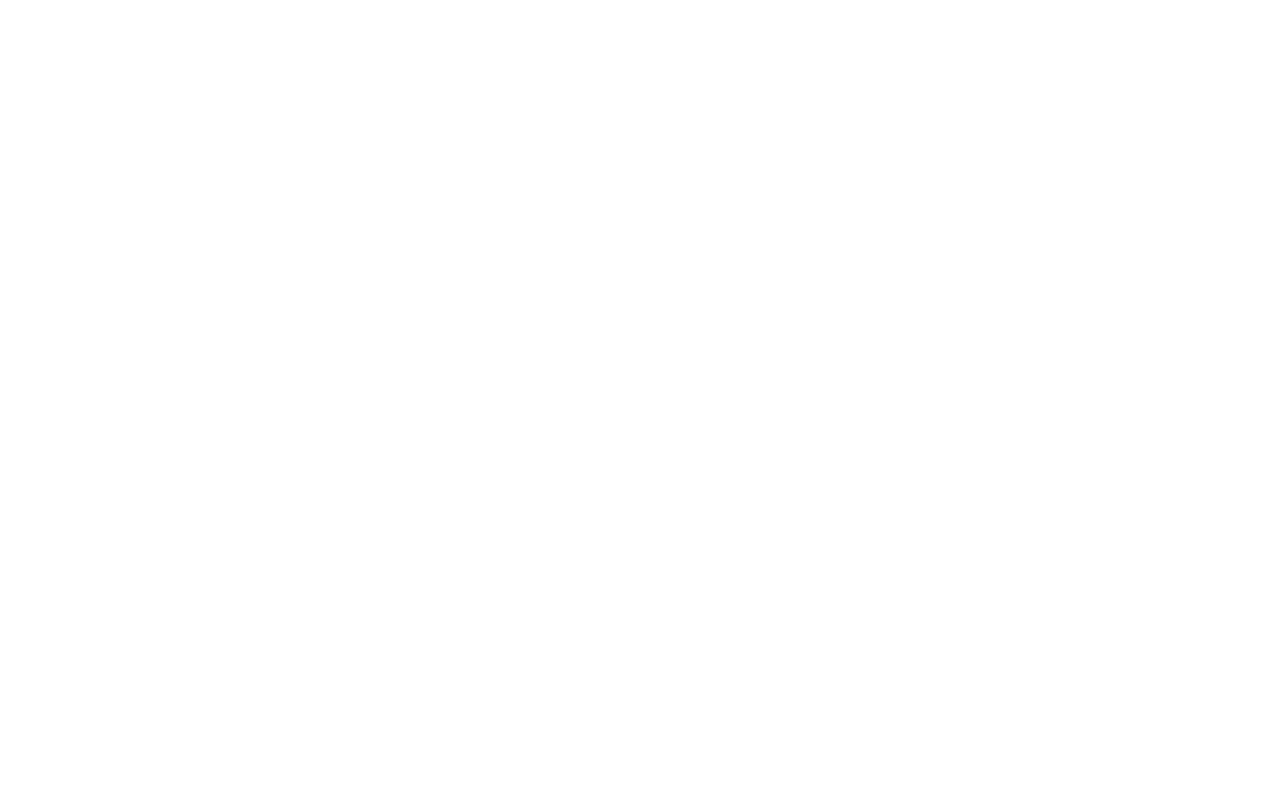
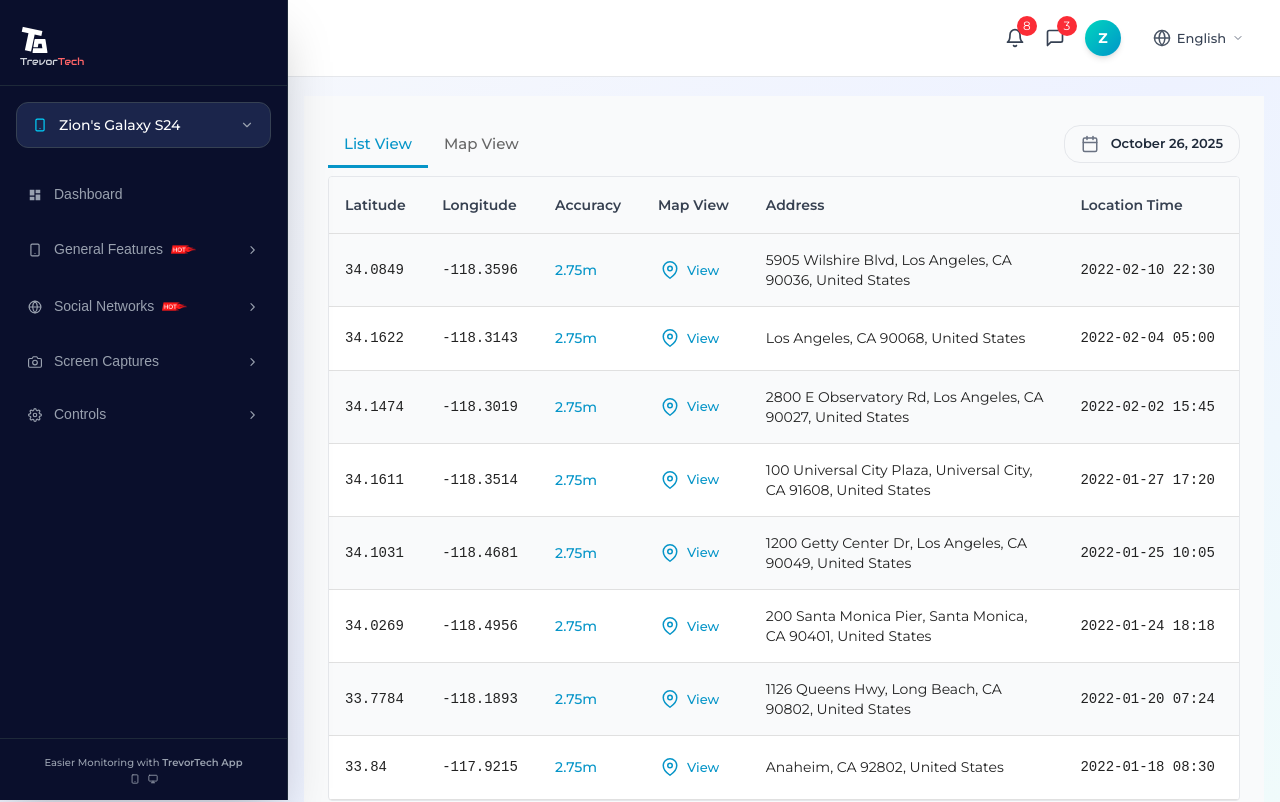
Before and after one commit to LifeofPaks/trevor-tech, a React (Vite) app: page /demo/general/gps in a window 1280 px wide. Before the commit this address had no page. Shown: the top 802 px of the page. Built offline with nearby package versions, Linux system fonts and the light colour scheme; a web font is replaced by a local one.

Commit message:
updated ui

```diff
--- a/src/App.jsx
+++ b/src/App.jsx
@@ -4,6 +4,7 @@ import DemoPage from "./pages/demo/DemoPage";
 import ScrollToTop from "./components/scrollToTop/ScrollToTop";
 import DashboardPage from "./pages/demo/DashboardPage";
 import MessagesPage from "./pages/messages/MessagesPage";
+import GpsPage from "./pages/gps/GpsPage";
 
 function App() {
   return (
@@ -18,6 +19,7 @@ function App() {
           <Route index element={<Navigate to="dashboard" replace />} />
           <Route path="dashboard" element={<DashboardPage />} />
           <Route path="general/messages" element={<MessagesPage />} />
+          <Route path="general/gps" element={<GpsPage />} />
         </Route>
       </Routes>
 
--- a/src/components/demo/Demo.jsx
+++ b/src/components/demo/Demo.jsx
@@ -14,7 +14,7 @@ const DemoPage = () => {
         {/* Main content */}
         <main className="flex-1 !ml-0 md:ml-64 ">
           <Header />
-          <div className="!pt-4 !px-4 md:!px-8 lg:!px-16">
+          <div className="!pt-4 !px-4 md:!px-8 lg:!px-4">
             <Outlet />
           </div>
         <DemoFooter/>
--- /dev/null
+++ b/src/components/demo/gps/Gps.jsx
@@ -0,0 +1,288 @@
+import React, { useState } from "react";
+import {
+  Box,
+  Typography,
+  Table,
+  TableBody,
+  TableCell,
+  TableContainer,
+  TableHead,
+  TableRow,
+  Paper,
+  Button,
+  Tabs,
+  Tab,
+  Chip,
+  Stack,
+  IconButton,
+} from "@mui/material";
+import { FiChevronLeft, FiChevronRight, FiMapPin, FiCalendar } from "react-icons/fi";
+
+// Sample GPS Data
+const gpsData = [
+  {
+    lat: 34.0849,
+    lng: -118.3596,
+    accuracy: "2.75m",
+    address: "5905 Wilshire Blvd, Los Angeles, CA 90036, United States",
+    time: "2022-02-10 22:30",
+  },
+  {
+    lat: 34.1622,
+    lng: -118.3143,
+    accuracy: "2.75m",
+    address: "Los Angeles, CA 90068, United States",
+    time: "2022-02-04 05:00",
+  },
+  {
+    lat: 34.1474,
+    lng: -118.3019,
+    accuracy: "2.75m",
+    address: "2800 E Observatory Rd, Los Angeles, CA 90027, United States",
+    time: "2022-02-02 15:45",
+  },
+  {
+    lat: 34.1611,
+    lng: -118.3514,
+    accuracy: "2.75m",
+    address: "100 Universal City Plaza, Universal City, CA 91608, United States",
+    time: "2022-01-27 17:20",
+  },
+  {
+    lat: 34.1031,
+    lng: -118.4681,
+    accuracy: "2.75m",
+    address: "1200 Getty Center Dr, Los Angeles, CA 90049, United States",
+    time: "2022-01-25 10:05",
+  },
+  {
+    lat: 34.0269,
+    lng: -118.4956,
+    accuracy: "2.75m",
+    address: "200 Santa Monica Pier, Santa Monica, CA 90401, United States",
+    time: "2022-01-24 18:18",
+  },
+  {
+    lat: 33.7784,
+    lng: -118.1893,
+    accuracy: "2.75m",
+    address: "1126 Queens Hwy, Long Beach, CA 90802, United States",
+    time: "2022-01-20 07:24",
+  },
+  {
+    lat: 33.84,
+    lng: -117.9215,
+    accuracy: "2.75m",
+    address: "Anaheim, CA 92802, United States",
+    time: "2022-01-18 08:30",
+  },
+];
+
+// New Jersey Map Center
+const NJ_LAT = 40.0583;
+const NJ_LNG = -74.4057;
+const NJ_ZOOM = 10;
+
+const Gps = () => {
+  const [view, setView] = useState("list"); // "list" or "map"
+  const [page, setPage] = useState(1);
+  const [selectedLocation, setSelectedLocation] = useState(null);
+
+  const handleViewMap = (lat, lng) => {
+    setSelectedLocation({ lat, lng });
+    setView("map");
+  };
+
+  return (
+    <Box className="!p-6 !bg-gray-50 !min-h-screen">
+      {/* Tabs + Date Badge */}
+      <Box className="!mb-2">
+        <Stack
+          direction="row"
+          justifyContent="space-between"
+          alignItems="center"
+        >
+          <Tabs
+            value={view}
+            onChange={(e, v) => setView(v)}
+            sx={{
+              "& .MuiTab-root": {
+                textTransform: "none",
+                fontWeight: 500,
+                color: "#666",
+                fontSize: "0.9375rem",
+              },
+              "& .Mui-selected": {
+                color: "#0695c8 !important",
+              },
+              "& .MuiTabs-indicator": {
+                backgroundColor: "#0695c8",
+                height: 3,
+              },
+            }}
+          >
+            <Tab label="List View" value="list" />
+            <Tab label="Map View" value="map" />
+          </Tabs>
+
+          {/* Static Date Badge */}
+          <div className="hidden lg:flex items-center !gap-3 bg-gray-50 border border-gray-200 rounded-2xl !px-4 !py-2 hover:shadow-md transition-all cursor-default">
+            <FiCalendar className="text-gray-500 text-lg" />
+            <span className="text-gray-800 font-semibold text-[13px] sm:text-[13px]">
+              October 26, 2025
+            </span>
+          </div>
+        </Stack>
+      </Box>
+
+      {/* Content */}
+      {view === "list" ? (
+        <>
+          {/* Table */}
+          <TableContainer
+            component={Paper}
+            elevation={0}
+            sx={{ border: "1px solid #e5e7eb" }}
+          >
+            <Table>
+              <TableHead>
+                <TableRow sx={{ backgroundColor: "#f9fafb" }}>
+                  {[
+                    "Latitude",
+                    "Longitude",
+                    "Accuracy",
+                    "Map View",
+                    "Address",
+                    "Location Time",
+                  ].map((header) => (
+                    <TableCell
+                      key={header}
+                      sx={{
+                        fontWeight: 600,
+                        color: "#374151",
+                        fontSize: "0.875rem",
+                        py: 2,
+                      }}
+                    >
+                      {header}
+                    </TableCell>
+                  ))}
+                </TableRow>
+              </TableHead>
+              <TableBody>
+                {gpsData.map((row, i) => (
+                  <TableRow
+                    key={i}
+                    hover
+                    sx={{
+                      "&:nth-of-type(odd)": { backgroundColor: "#f9fafb" },
+                      "&:hover": { backgroundColor: "#f0f9ff" },
+                    }}
+                  >
+                    <TableCell
+                      sx={{ fontFamily: "monospace", fontSize: "0.875rem" }}
+                    >
+                      {row.lat}
+                    </TableCell>
+                    <TableCell
+                      sx={{ fontFamily: "monospace", fontSize: "0.875rem" }}
+                    >
+                      {row.lng}
+                    </TableCell>
+                    <TableCell sx={{ color: "#0695c8", fontWeight: 500 }}>
+                      {row.accuracy}
+                    </TableCell>
+                    <TableCell>
+                      <Button
+                        size="small"
+                        variant="text"
+                        startIcon={<FiMapPin />}
+                        onClick={() => handleViewMap(row.lat, row.lng)}
+                        sx={{
+                          color: "#0695c8",
+                          textTransform: "none",
+                          fontWeight: 500,
+                          "&:hover": { backgroundColor: "#e0f2fe" },
+                        }}
+                      >
+                        View
+                      </Button>
+                    </TableCell>
+                    <TableCell sx={{ maxWidth: 300, fontSize: "0.875rem" }}>
+                      {row.address}
+                    </TableCell>
+                    <TableCell
+                      sx={{ fontFamily: "monospace", fontSize: "0.875rem" }}
+                    >
+                      {row.time}
+                    </TableCell>
+                  </TableRow>
+                ))}
+              </TableBody>
+            </Table>
+          </TableContainer>
+
+          {/* Pagination */}
+          <Box className="!mt-6 !flex justify-center">
+            <Stack direction="row" spacing={1} alignItems="center">
+              <IconButton size="small" sx={{ color: "#9ca3af" }}>
+                <FiChevronLeft />
+              </IconButton>
+              <Chip
+                label={page}
+                size="small"
+                sx={{
+                  backgroundColor: "#0695c8",
+                  color: "white",
+                  fontWeight: "bold",
+                  width: 32,
+                  height: 32,
+                }}
+              />
+              <IconButton size="small" sx={{ color: "#9ca3af" }}>
+                <FiChevronRight />
+              </IconButton>
+            </Stack>
+          </Box>
+        </>
+      ) : (
+        /* Map View */
+        <Box className="!h-full !min-h-96 !rounded-lg !overflow-hidden !border !border-gray-300 relative">
+          <iframe
+            title="Location Map"
+            width="100%"
+            height="600"
+            style={{ border: 0 }}
+            loading="lazy"
+            allowFullScreen
+            src={`https://www.openstreetmap.org/export/embed.html?bbox=${
+              NJ_LNG - 0.1
+            }%2C${NJ_LAT - 0.1}%2C${NJ_LNG + 0.1}%2C${
+              NJ_LAT + 0.1
+            }&layer=mapnik&marker=${NJ_LAT}%2C${NJ_LNG}`}
+          />
+
+          {selectedLocation && (
+            <Box
+              className="!absolute !top-4 !left-4 !bg-white !p-3 !rounded-lg !shadow-lg !z-10 !border !border-gray-200"
+              sx={{ minWidth: 200 }}
+            >
+              <Typography variant="subtitle2" fontWeight="bold" color="#0695c8">
+                Selected Location
+              </Typography>
+              <Typography
+                variant="body2"
+                fontFamily="monospace"
+                fontSize="0.8125rem"
+              >
+                {selectedLocation.lat}, {selectedLocation.lng}
+              </Typography>
+            </Box>
+          )}
+        </Box>
+      )}
+    </Box>
+  );
+};
+
+export default Gps;
--- a/src/components/demo/messages/Messages.jsx
+++ b/src/components/demo/messages/Messages.jsx
@@ -134,7 +134,7 @@ const Messages = () => {
   return (
     <div className="!relative">
       {/* Header */}
-      <header className="!mb-4 sm:!mb-6 !px-4">
+      {/* <header className="!mb-4 sm:!mb-6 !px-4">
         <div className="flex flex-col sm:flex-row sm:items-center sm:justify-between !gap-3 sm:!gap-4">
           <div className="flex items-center !gap-2 sm:!gap-3">
             <h1 className="text-lg sm:text-lg md:text-xl font-bold text-slate-800 flex items-center !gap-2">
@@ -151,7 +151,7 @@ const Messages = () => {
             </button>
           </div>
         </div>
-      </header>
+      </header> */}
 
       {/* Main Layout */}
       <Box className="flex !h-[calc(100vh-140px)] bg-gray-50 relative overflow-hidden">
@@ -321,7 +321,7 @@ const Messages = () => {
               {/* Message Input */}
               <Box className="!p-4 !border-t !border-gray-200">
                 <Stack direction="row" spacing={2} alignItems="center">
-                  <IconButton size="small" onClick={() => setPage(page - 1)}>
+                  <IconButton size="small" sx={{ color: "#9ca3af" }}>
                     <FiChevronLeft />
                   </IconButton>
                   <Chip
@@ -330,10 +330,12 @@ const Messages = () => {
                     sx={{
                       backgroundColor: "#0695c8",
                       color: "white",
-                      fontWeight: "medium",
+                      fontWeight: "bold",
+                      width: 32,
+                      height: 32,
                     }}
                   />
-                  <IconButton size="small" onClick={() => setPage(page + 1)}>
+                  <IconButton size="small" sx={{ color: "#9ca3af" }}>
                     <FiChevronRight />
                   </IconButton>
                   <Box className="!flex-1" />
--- /dev/null
+++ b/src/pages/gps/GpsPage.jsx
@@ -0,0 +1,12 @@
+import React from 'react'
+import Gps from '../../components/demo/gps/Gps'
+
+const GpsPage = () => {
+  return (
+      <div>
+          <Gps/>
+    </div>
+  )
+}
+
+export default GpsPage
```
